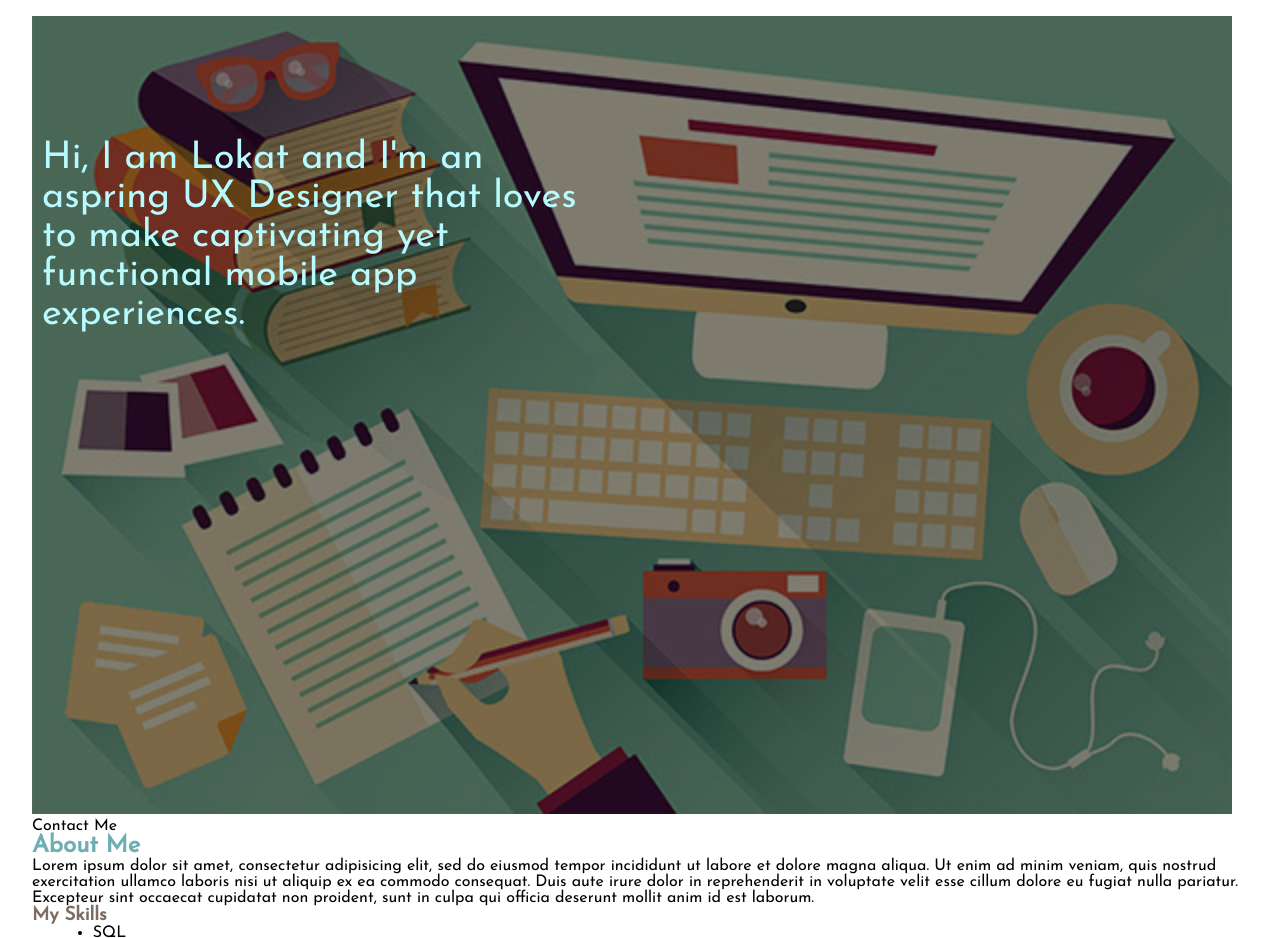
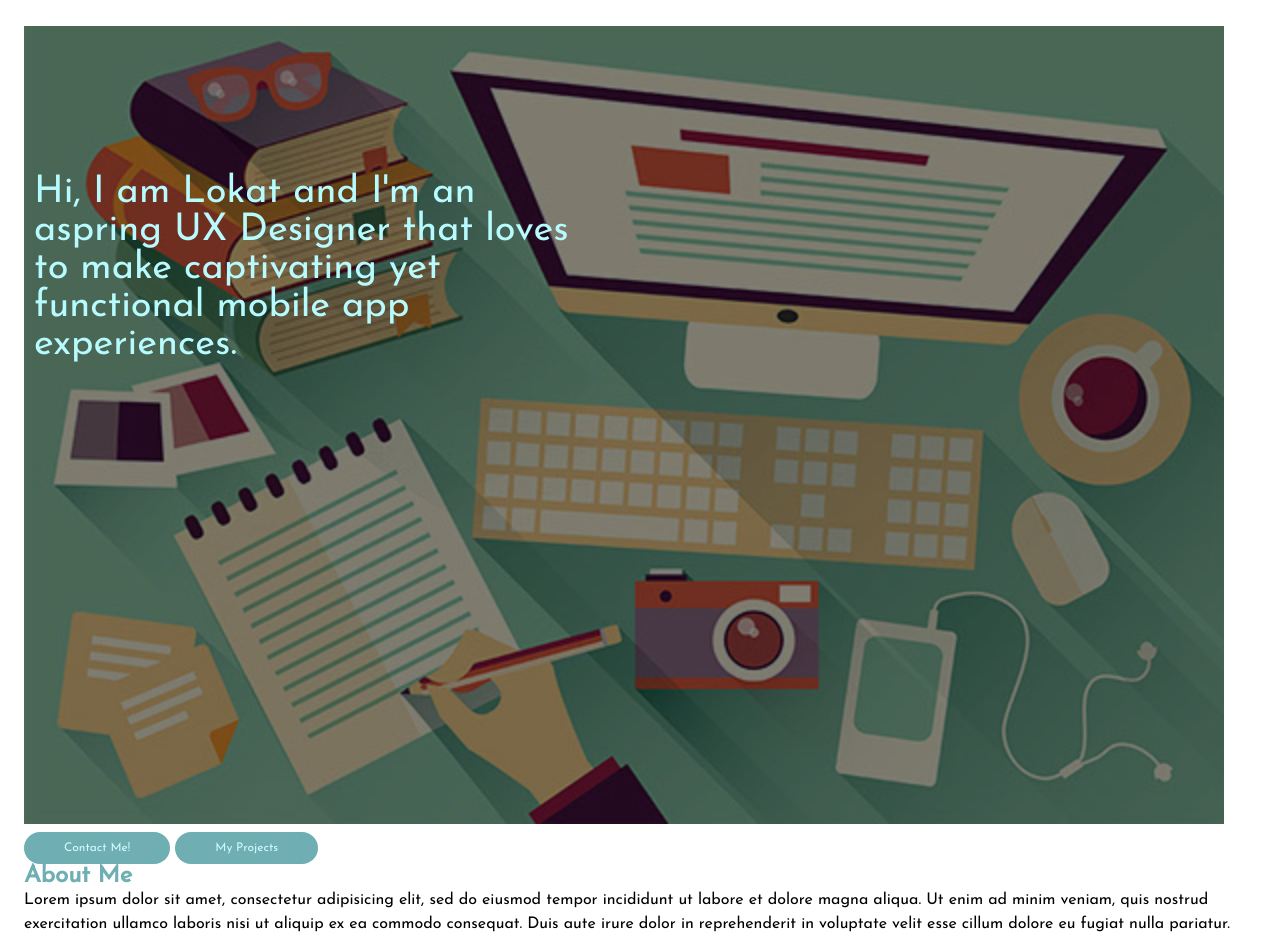
Before and after one commit to xlokatx/xlokatx.github.io, a plain HTML site: page unit_4/index v2.html in a window 1280 px wide. Shown: the part 80-1018 px from the top of the page. Drawn offline with Linux system fonts and the light colour scheme.

Commit message:
added buttons to homepage and new font

```diff
--- a/unit_4/css/style v2.css
+++ b/unit_4/css/style v2.css
@@ -35,8 +35,9 @@
 }
 
 body {
-	margin: 2em;
+	margin: 1.5em;
 	font-family: 'Josefin Sans', sans-serif;
+	line-height: 150%;
 
 }
 
@@ -46,10 +47,12 @@ body {
 
 h2 {
 	color: rgb(111,174,178);
+	font-weight: bold;
 }
 
 h3 {
 	color: rgb(127,109,97);
+	font-weight: bold;
 }
 
 /*
@@ -74,6 +77,7 @@ h3 {
 	padding: 500px 10px;
 	/*width: 100%;*/
 	/*text-align: center;*/
+	line-height: 100%;
 }
 
 img {
@@ -86,3 +90,14 @@ img {
 .absolute-text a {
 	color: rgb(183,251,255);
 }
+
+button {
+	background-color: rgb(111,174,178);
+	padding: 10px 40px;
+	border: none;
+	display: inline-block;
+	color: rgb(209,252,255);
+	border-radius: 25px;
+	font-family: 'Josefin Sans', sans-serif;
+	font-size: 12px;
+}
--- a/unit_4/index v2.html
+++ b/unit_4/index v2.html
@@ -20,8 +20,8 @@
 		<div class="relative">
 			<img src="images/Desk.jpg">
 			<p class="absolute-text"><a>Hi, I am Lokat and I'm an aspring UX Designer that loves to make captivating yet functional mobile app experiences.</a></p>
-			<!--<p class="absolute-text1"><a>My journey starts at my desk so have a look around!</a></p>-->
-			<p>Contact Me</p>
+			<button>Contact Me!</button>
+			<button>My Projects</button>
 		</div><!--end of relative class-->
 	<div class="aboutMePage" id="aboutMeLink_id">
 		<h2>About Me</h2>
@@ -82,6 +82,6 @@
 			<h4>Name</h4>
 			<h4>Your email</h4>
 			<h4>Message</h4>
-	</div>
+	</div> <!--end of homePage class-->
 </body>
 </html>
```
Also changed, not shown: 2 other files.
